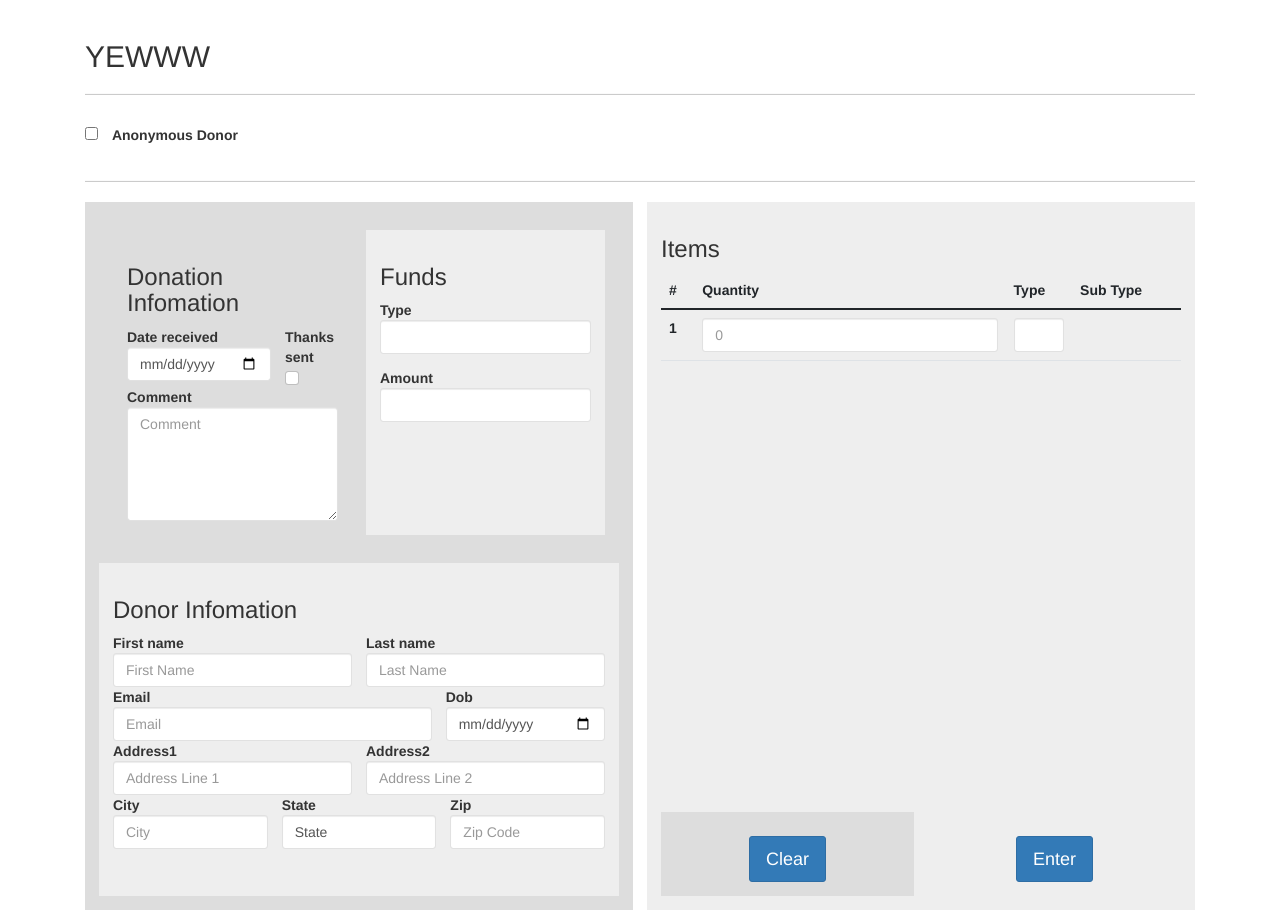
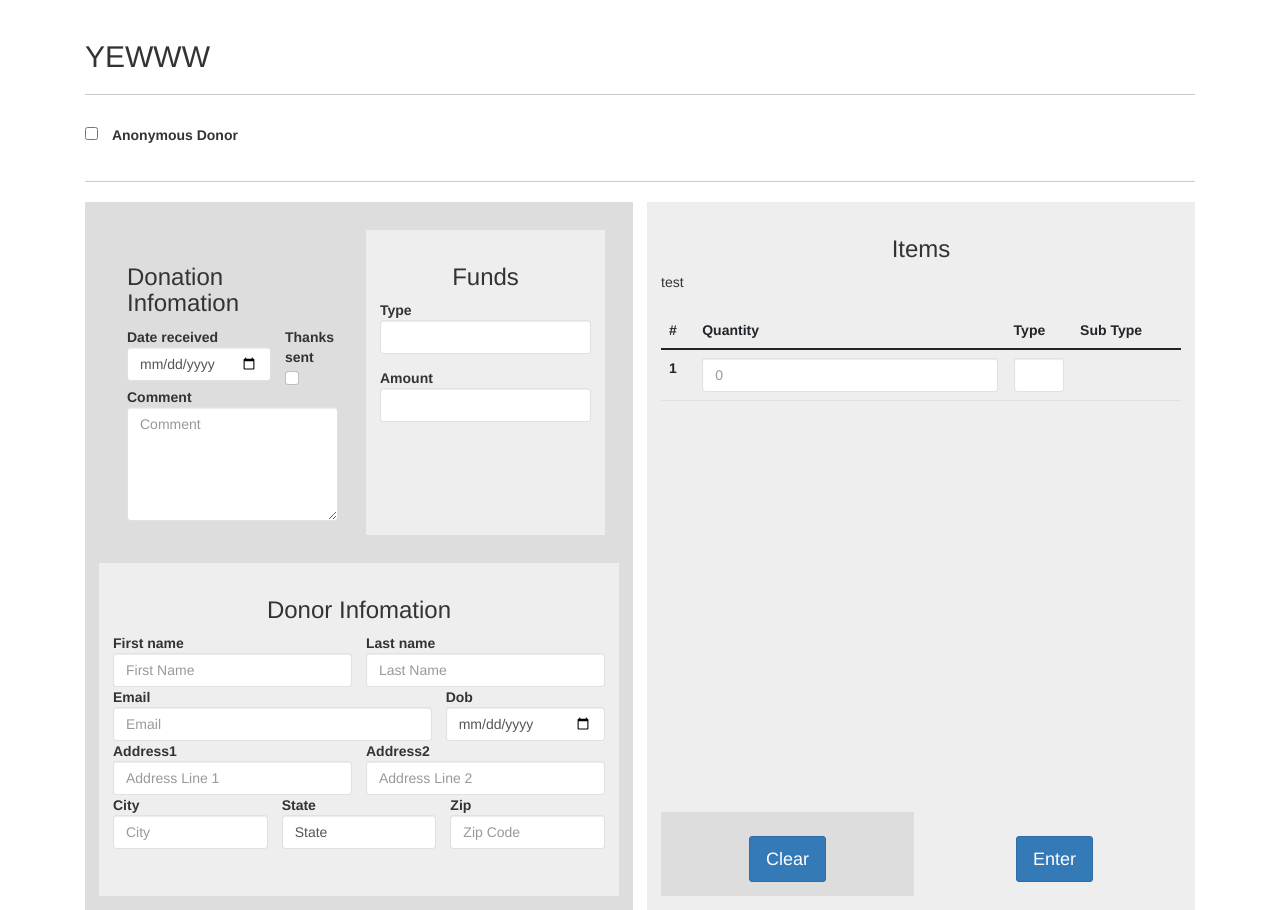
Before and after one commit to marsilinou97/sunday_supper_donations, a Django app: page /input/ in a window 1280 px wide. Shown: the part 62-972 px from the top of the page. Run offline with Django 3.2, Linux system fonts and the light colour scheme; lists and menus that the app fills with data are empty; some libraries are stand-ins or nearby versions.

Commit message:
Centers h3 text

```diff
--- a/input/templates/input/donor-info-form.html
+++ b/input/templates/input/donor-info-form.html
@@ -39,7 +39,7 @@
 
         .itemAttribSubWrapper {
             display: grid;
-            grid-template-columns: 1fr 2fr 1fr 1fr;
+            grid-template-columns: 1fr 1fr 1fr 1fr;
         }
 
         .anonymous {
@@ -70,7 +70,7 @@
                 <div class="wrapperY">
                     <div class="wrapperX">
                         <div id="donation_form">
-                            <h3>Donation Infomation</h3>
+                            <h3 class="d-flex justify-content-center">Donation Infomation</h3>
                             <div>
                                 <div class="wrapperX">
                                     <span>
@@ -90,7 +90,7 @@
                         </div>
 
                         <div id="funds_form">
-                            <h3>Funds</h3>
+                            <h3 class="d-flex justify-content-center">Funds</h3>
                             <div class="wrapperY">
                                 <span>
                                     <b>{{ funds_form.type.label }}</b>
@@ -104,7 +104,7 @@
                         </div>
                     </div>
                     <div id="donor_form">
-                        <h3>Donor Infomation</h3>
+                        <h3 class="d-flex justify-content-center">Donor Infomation</h3>
                         <div class="wrapperX">
                             <span>
                                 <b>{{ donor_form.first_name.label }}</b>
@@ -160,7 +160,10 @@
 
                 <div style="display: grid; grid-template-rows: 4fr 1fr; grid-gap: 1em;">
                     <div id="items_form">
-                        <h3>Items</h3>
+                        <h3 class="d-flex justify-content-center">Items</h3>
+                        <div class="float-right">
+                            <span>test</span>
+                        </div><br>
                         <table class="table">
                             <thead>
                             <tr>
```
